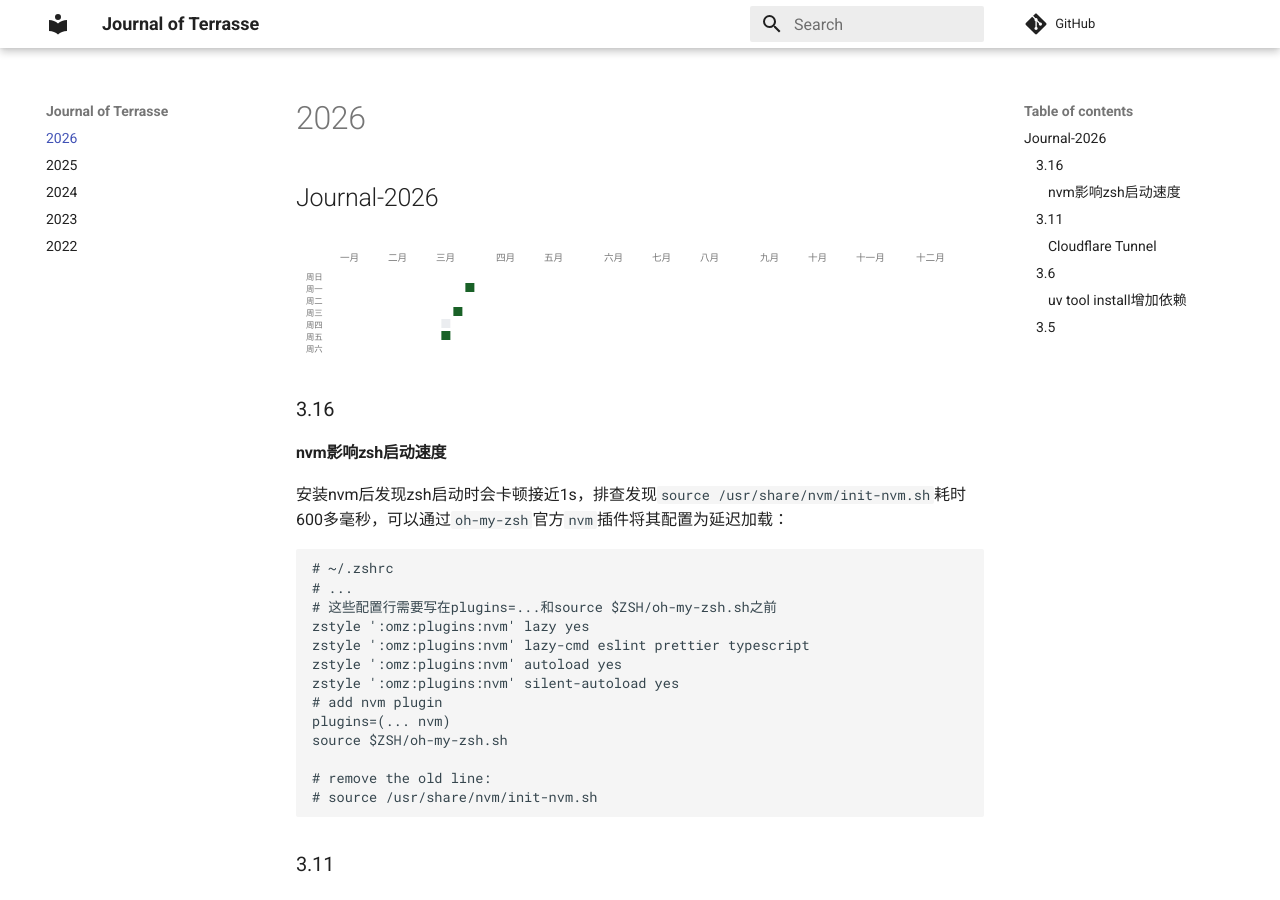
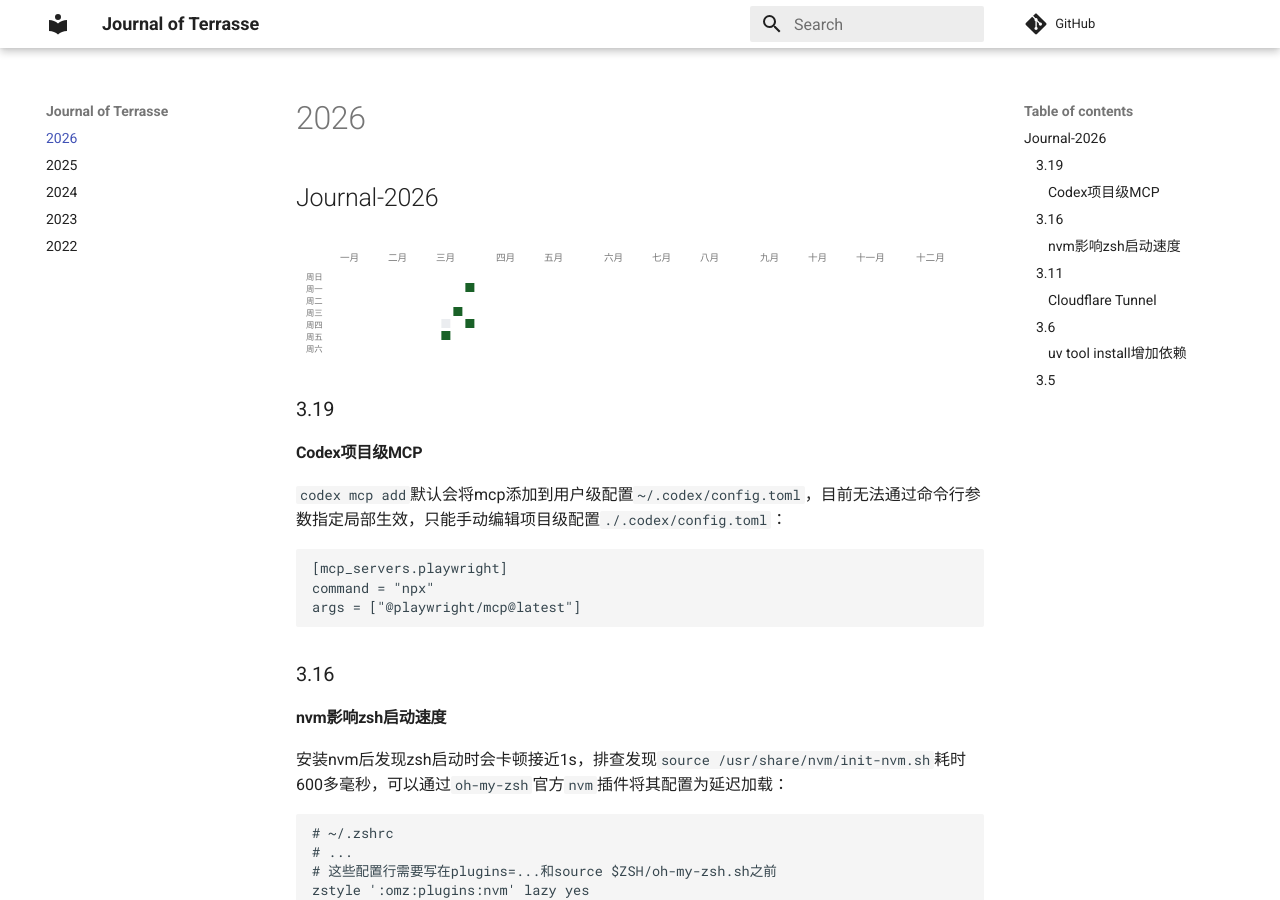
Before and after one commit to Jerry-Terrasse/journal, an MkDocs documentation site: the page built from docs/2026.md, in a window 1280 px wide and 900 px high. Built offline with MkDocs 1.6.1 and Material for MkDocs 9.7.7, drawn with Linux system fonts in a browser that asks for light colours; comment, search, counter and statistics services are not loaded.

Commit message:
update (Thu Mar 19 04:20:27 PM CST 2026)

````diff
--- a/docs/2026.md
+++ b/docs/2026.md
@@ -2,6 +2,18 @@
 
 <div id="heatmap_cvs"></div>
 <script src='/lib/render_heatmap.js'></script>
+
+### 3.19
+
+#### Codex项目级MCP
+
+`codex mcp add`默认会将mcp添加到用户级配置`~/.codex/config.toml`，目前无法通过命令行参数指定局部生效，只能手动编辑项目级配置`./.codex/config.toml`：
+
+```toml
+[mcp_servers.playwright]
+command = "npx"
+args = ["@playwright/mcp@latest"]
+```
 
 ### 3.16
 
````
